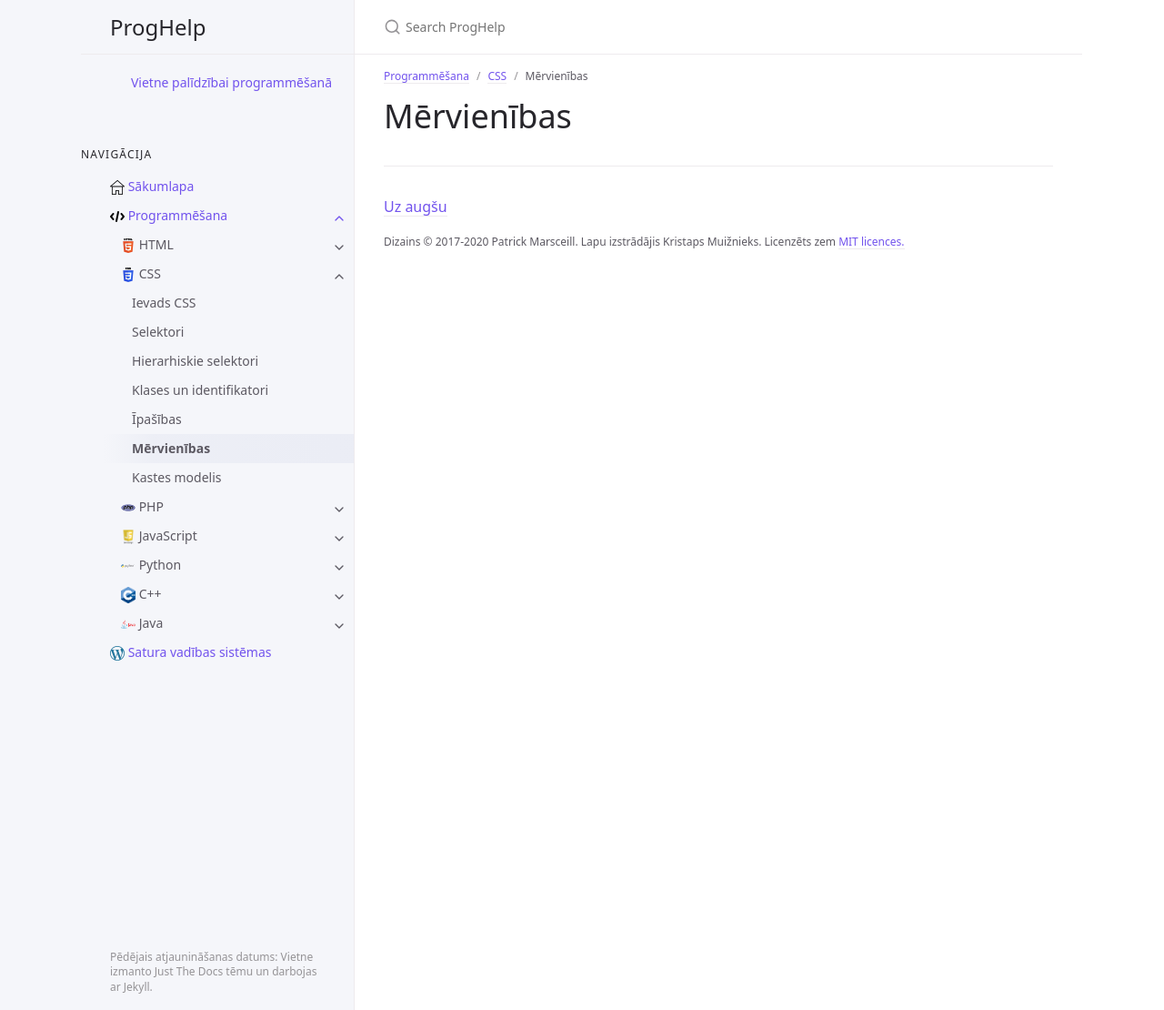
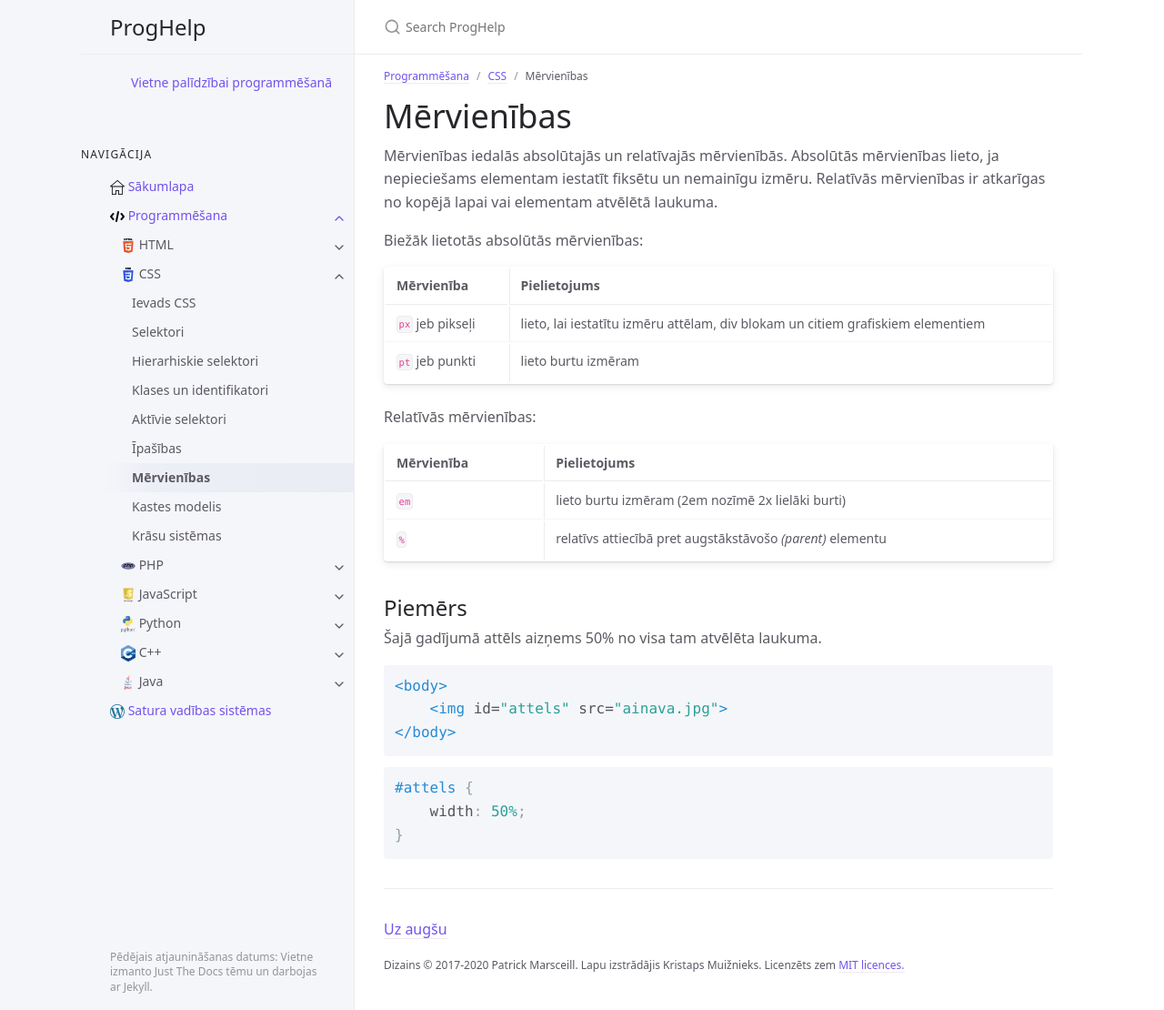
Before and after one commit to krmu/progr, a Jekyll site: the page built from programmesana/css/mervienibas.md, in a window 1280 px wide and 1110 px high. Shown: the whole window at 91% size. Built offline with Jekyll 4.4.1, drawn with Linux system fonts in a browser that asks for light colours.

Commit message:
Papildināta CSS sadaļa

```diff
--- a/programmesana/css/mervienibas.md
+++ b/programmesana/css/mervienibas.md
@@ -7,3 +7,34 @@ nav_order: 4
 ---
 
 # Mērvienības
+
+Mērvienības iedalās absolūtajās un relatīvajās mērvienībās. Absolūtās mērvienības lieto, ja nepieciešams elementam iestatīt fiksētu un nemainīgu izmēru. Relatīvās mērvienības ir atkarīgas no kopējā lapai vai elementam atvēlētā laukuma.
+
+Biežāk lietotās absolūtās mērvienības:
+
+|Mērvienība        | Pielietojums                                                                     |
+|------------------|----------------------------------------------------------------------------------|
+|`px` jeb pikseļi  | lieto, lai iestatītu izmēru attēlam, div blokam un citiem grafiskiem elementiem  |
+|`pt` jeb punkti   | lieto burtu izmēram                                                              |
+
+Relatīvās mērvienības:
+
+|Mērvienība | Pielietojums                                                                     |
+|-----------|----------------------------------------------------------------------------------|
+|`em`       | lieto burtu izmēram (2em nozīmē 2x lielāki burti)                                |
+|`%`        | relatīvs attiecībā pret augstākstāvošo *(parent)* elementu                       |
+
+
+## Piemērs
+
+Šajā gadījumā attēls aizņems 50% no visa tam atvēlēta laukuma.
+~~~html
+<body>
+    <img id="attels" src="ainava.jpg">
+</body>
+~~~
+~~~css
+#attels {
+    width: 50%;
+}
+~~~
```
Also changed, not shown: programmesana/css/aktivie_sel.md (added, +52 -0 lines), programmesana/css/hierarhiskie_sel.md (+1 -0 lines), programmesana/css/krasu_sistemas.md (added, +43 -0 lines), programmesana/java/index.md (+1 -1 lines), programmesana/python/index.md (+3 -3 lines), media/javalogo.png, media/python-logo.png (added), media/pythonlogo.svg (deleted).
